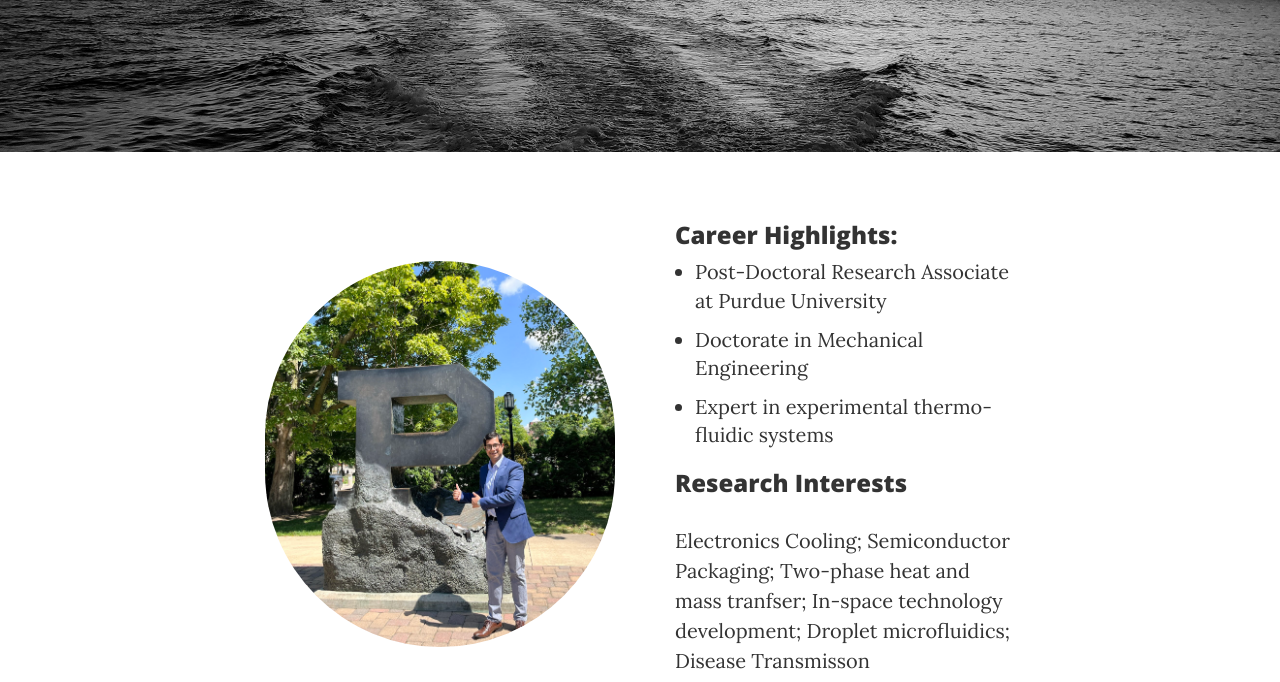
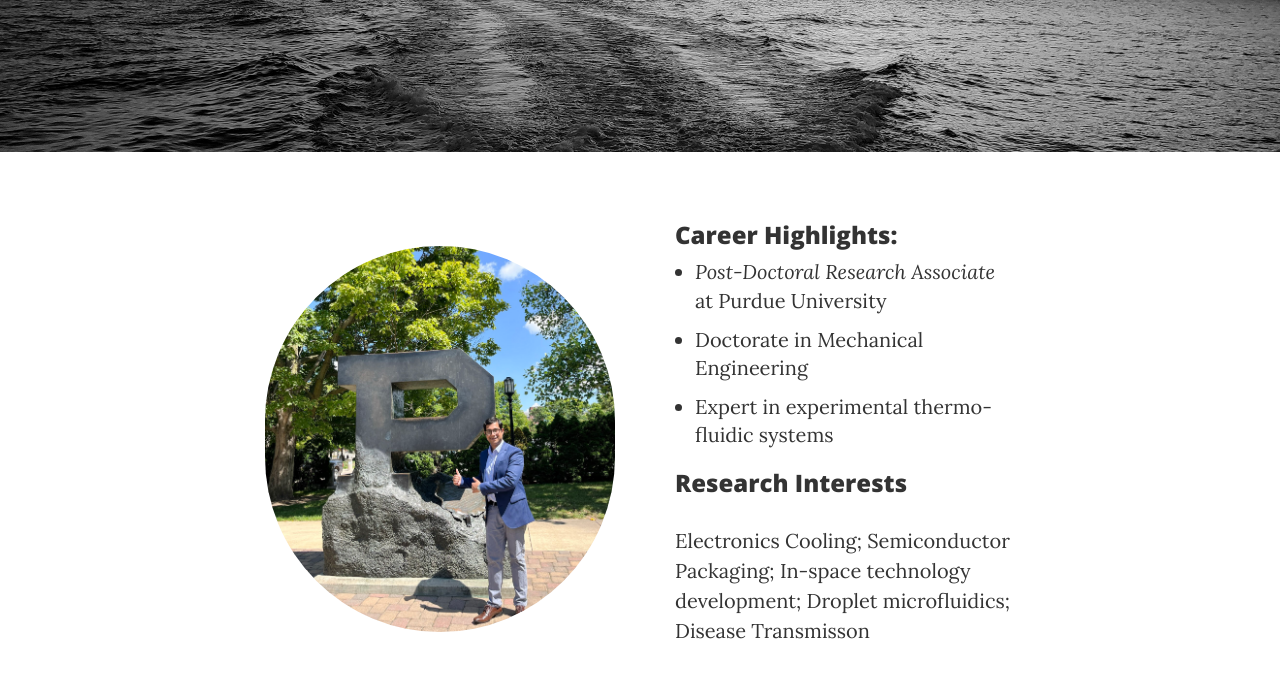
Before and after one commit to bhaskarjyoti-sarma/bhaskarjyoti-sarma.github.io, a website: page index.html in a window 1280 px wide. Shown: the part 270-952 px from the top of the page. Drawn offline with nearby package versions, Linux system fonts and the light colour scheme; files whose address does not match are found by name.

Commit message:
Update index.html

```diff
--- a/index.html
+++ b/index.html
@@ -105,12 +105,12 @@
         <div class="bio-text">
           <h3>Career Highlights:</h3>
           <ul class="career-highlights">
-            <li>Post-Doctoral Research Associate at <a href="https://engineering.purdue.edu/CTRC/research/index.php">Purdue University</a></li>
+            <li><em>Post-Doctoral Research Associate</em> at <a href="https://engineering.purdue.edu/CTRC/research/index.php">Purdue University</a></li>
             <li>Doctorate in Mechanical Engineering</li>
             <li>Expert in experimental thermo-fluidic systems</a></li>
           </ul>
   	  <h3>Research Interests</h3>
-          <p>Electronics Cooling; Semiconductor Packaging; Two-phase heat and mass tranfser; In-space technology development; Droplet microfluidics; Disease Transmisson</p>
+          <p>Electronics Cooling; Semiconductor Packaging; In-space technology development; Droplet microfluidics; Disease Transmisson</p>
 
         </div>
       </div>
```
